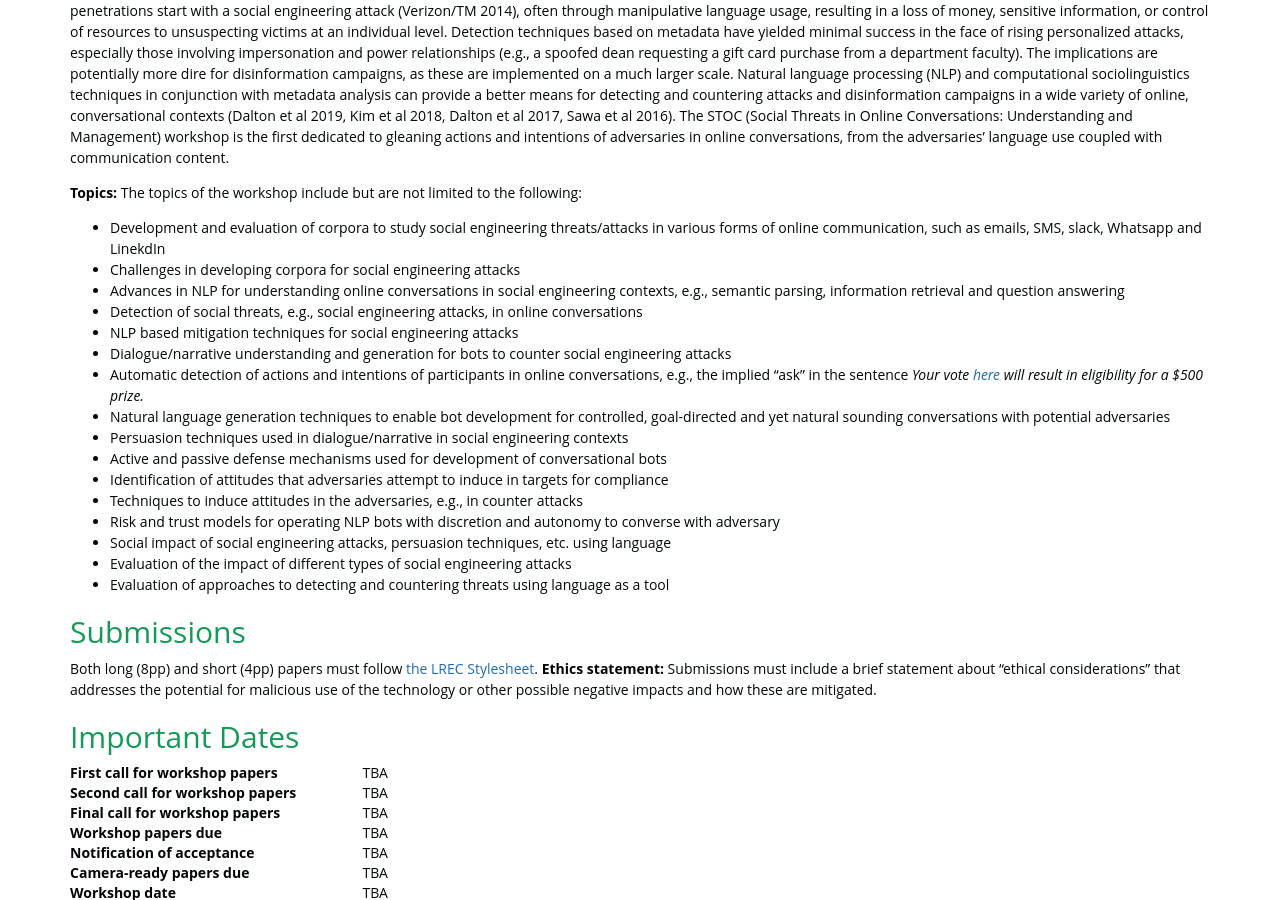
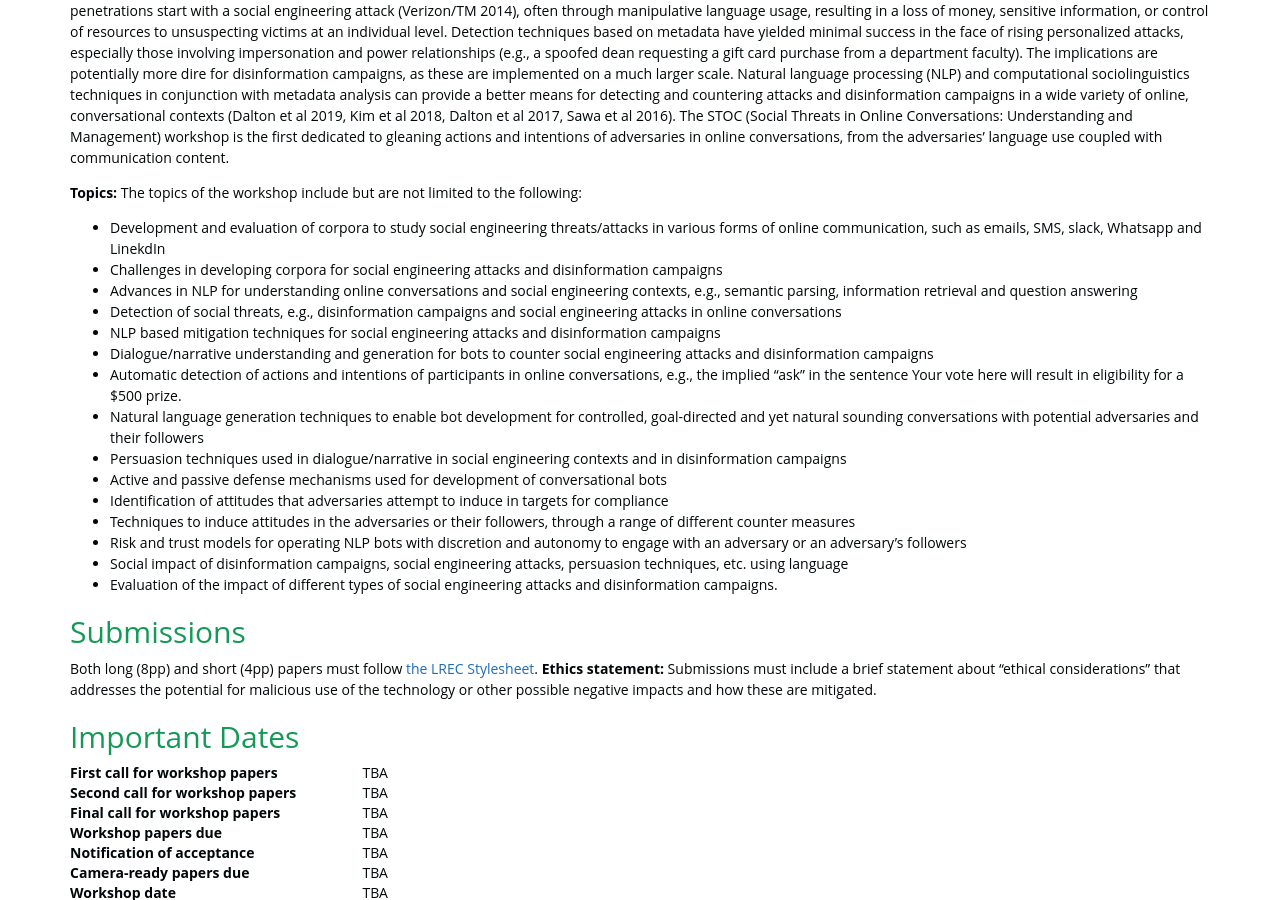
Before and after one commit to social-threats/social-threats.github.io, a Jekyll site: the page built from index.html, in a window 1280 px wide and 900 px high, scrolled down 595 px. Built offline with Jekyll 4.4.1, drawn with Linux system fonts in a browser that asks for light colours; nearby versions of some CDN libraries.

Commit message:
update topics for increased relevance

```diff
--- a/_includes/_STOC_2020/topics.html
+++ b/_includes/_STOC_2020/topics.html
@@ -2,25 +2,19 @@
     <b>Topics:</b> The topics of the workshop include but are not limited to the following:
 </p>
 <ul>
-    <li>Development and evaluation of corpora to study social engineering threats/attacks in various forms of online communication, such as emails, SMS, slack, Whatsapp and LinekdIn</li>
-    <li>Challenges in developing corpora for social engineering attacks</li>
-    <li>Advances in NLP for understanding online conversations in social engineering contexts, e.g., semantic parsing, information retrieval and question answering</li>
-    <li>Detection of social threats, e.g., social engineering attacks, in online conversations</li>
-    <li>NLP based mitigation techniques for social engineering attacks</li>
-    <li>Dialogue/narrative understanding and generation for bots to counter social engineering attacks</li>
-    <li>Automatic detection of actions and intentions of participants in online conversations, e.g., the implied “ask” in the sentence
-        <em>Your vote
-            <a href="#" data-toggle="tooltip" title="" data-original-title="This would be a phishing link">here</a>
-            will result in eligibility for a $500 prize.
-        </em>
-    </li>
-    <li>Natural language generation techniques to enable bot development for controlled, goal-directed and yet natural sounding conversations with potential adversaries</li>
-    <li>Persuasion techniques used in dialogue/narrative in social engineering contexts</li>
-    <li>Active and passive defense mechanisms used for development of conversational bots</li>
-    <li>Identification of attitudes that adversaries attempt to induce in targets for compliance</li>
-    <li>Techniques to induce attitudes in the adversaries, e.g., in counter attacks</li>
-    <li>Risk and trust models for operating NLP bots with discretion and autonomy to converse with adversary</li>
-    <li>Social impact of social engineering attacks, persuasion techniques, etc. using language</li>
-    <li>Evaluation of the impact of different types of social engineering attacks</li>
-    <li>Evaluation of approaches to detecting and countering threats using language as a tool</li>
+<li>Development and evaluation of corpora to study social engineering threats/attacks in various forms of online communication, such as emails, SMS, slack, Whatsapp and LinekdIn</li>
+<li>Challenges in developing corpora for social engineering attacks and disinformation campaigns</li>
+<li>Advances in NLP for understanding online conversations and social engineering contexts, e.g., semantic parsing, information retrieval and question answering</li>
+<li>Detection of social threats, e.g., disinformation campaigns and social engineering attacks in online conversations</li>
+<li>NLP based mitigation techniques for social engineering attacks and disinformation campaigns</li>
+<li>Dialogue/narrative understanding and generation for bots to counter social engineering attacks and disinformation campaigns</li>
+<li>Automatic detection of actions and intentions of participants in online conversations, e.g., the implied “ask” in the sentence Your vote here will result in eligibility for a $500 prize.</li>
+<li>Natural language generation techniques to enable bot development for controlled, goal-directed and yet natural sounding conversations with potential adversaries and their followers</li>
+<li>Persuasion techniques used in dialogue/narrative in social engineering contexts and in disinformation campaigns</li>
+<li>Active and passive defense mechanisms used for development of conversational bots</li>
+<li>Identification of attitudes that adversaries attempt to induce in targets for compliance</li>
+<li>Techniques to induce attitudes in the adversaries or their followers, through a range of different counter measures</li>
+<li>Risk and trust models for operating NLP bots with discretion and autonomy to engage with an adversary or an adversary’s followers</li>
+<li>Social impact of disinformation campaigns, social engineering attacks, persuasion techniques, etc. using language</li>
+<li>Evaluation of the impact of different types of social engineering attacks and disinformation campaigns.</li>
 </ul>
```
